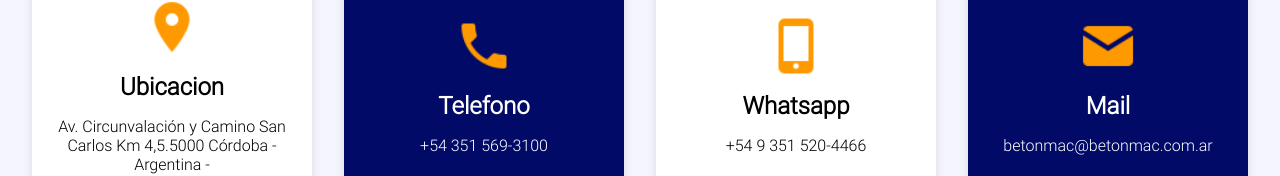
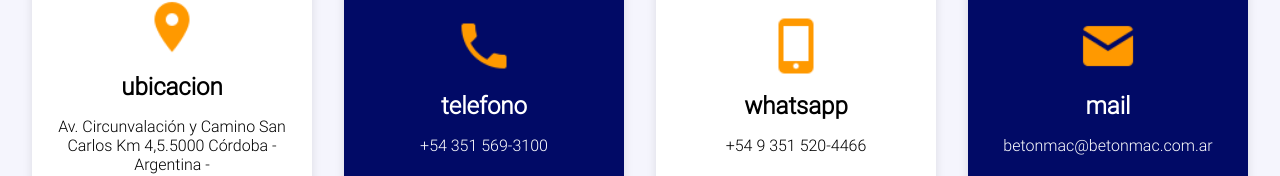
Before and after one commit to Apoolgff/betonmac, a React (Vite) app: page /contacto in a window 1280 px wide. Shown: the part 557-733 px from the top of the page. Built offline with nearby package versions, Linux system fonts and the light colour scheme.

Commit message:
estilando el contacto

```diff
--- a/src/components/contacto/ContactServices.jsx
+++ b/src/components/contacto/ContactServices.jsx
@@ -5,19 +5,19 @@
 const ContactServices = () => {
 
     const via = [
-        {title: 'Ubicacion',
+        {title: 'ubicacion',
           text:'Av. Circunvalación y Camino San Carlos Km 4,5.5000 Córdoba - Argentina -' ,
           image:'/public/images/icons/location-large.png'
         },
-        {title: 'Telefono',
+        {title: 'telefono',
           text:'+54 351 569-3100' ,
           image:'/public/images/icons/phone-large.png'
         },
-        {title: 'Whatsapp',
+        {title: 'whatsapp',
           text:' +54 9 351 520-4466' ,
           image:'/public/images/icons/whatsapp-large.png'
         },
-        {title: 'Mail',
+        {title: 'mail',
           text:'betonmac@betonmac.com.ar' ,
           image:'/public/images/icons/mail-large.png'
         },
@@ -29,7 +29,7 @@
         {via.map((medio, index) => (
           <div key={index} className="contact-service-card" >
            <img src={medio.image} alt={`icono de ${medio.title}`} />
-            <h4 >{medio.title}</h4>
+            <h4>{medio.title}</h4>
             <a href="">{medio.text}</a>
           </div>
         ))}
```
